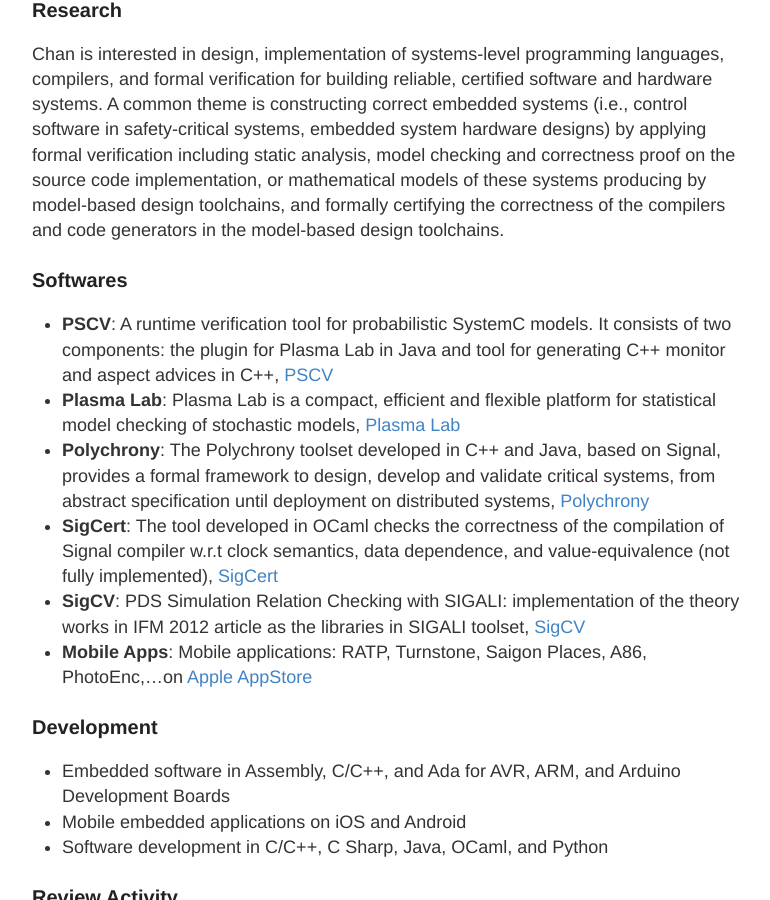
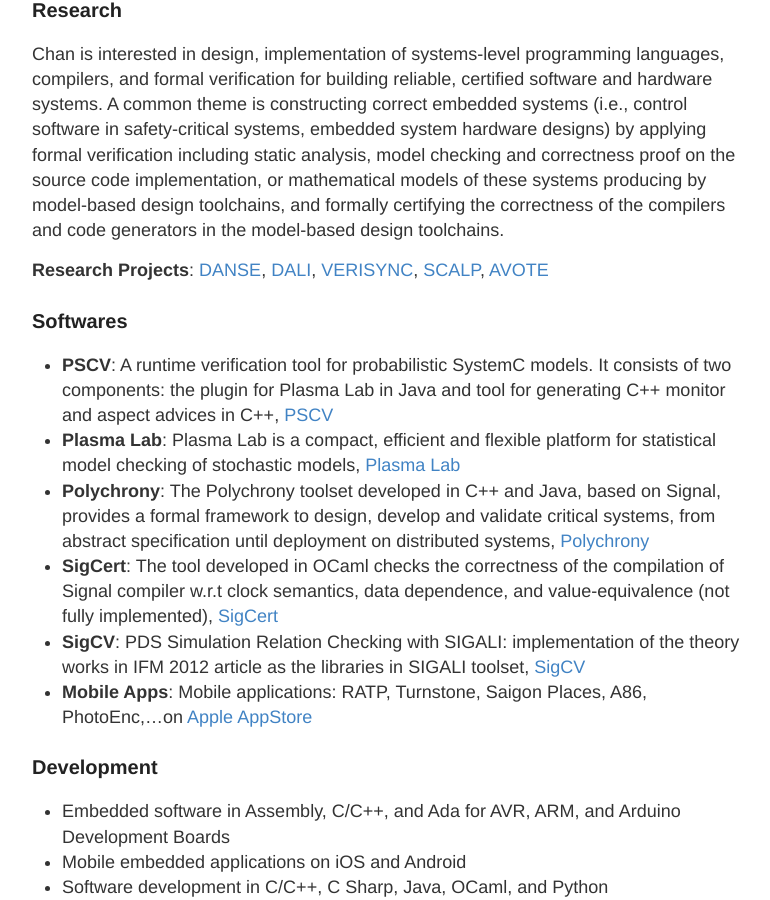
Before and after one commit to channgo2203/channgo2203.github.io, a Jekyll site: the page built from about.md, in a window 1280 px wide and 900 px high, scrolled down 398 px. Shown: the whole window, without its empty margins (248-1018 px from the left). Built offline with Jekyll 4.4.1, drawn with Linux system fonts in a browser that asks for light colours.

Commit message:
Updated about.md

```diff
--- a/about.md
+++ b/about.md
@@ -10,6 +10,8 @@
 ### Research
 
 Chan is interested in design, implementation of systems-level programming languages, compilers, and formal verification for building reliable, certified software and hardware systems. A common theme is constructing correct embedded systems (i.e., control software in safety-critical systems, embedded system hardware designs) by applying formal verification including static analysis, model checking and correctness proof on the source code implementation, or mathematical models of these systems producing by model-based design toolchains, and formally certifying the correctness of the compilers and code generators in the model-based design toolchains.
+
+**Research Projects**: [DANSE](http://www.danse-ip.eu/home/), [DALI](http://www.ict-dali.eu/dali/), [VERISYNC](http://www.irit.fr/~Martin.Strecker/Proj/Old/Verisync/), [SCALP](http://scalp.gforge.inria.fr/), [AVOTE](http://scalp.gforge.inria.fr/)
 
 ### Softwares
 - **PSCV**: A runtime verification tool for probabilistic SystemC models. It consists of two components: the plugin for Plasma Lab in Java and tool for generating C++ monitor and aspect advices in C++, [PSCV](https://project.inria.fr/pscv/)
```
